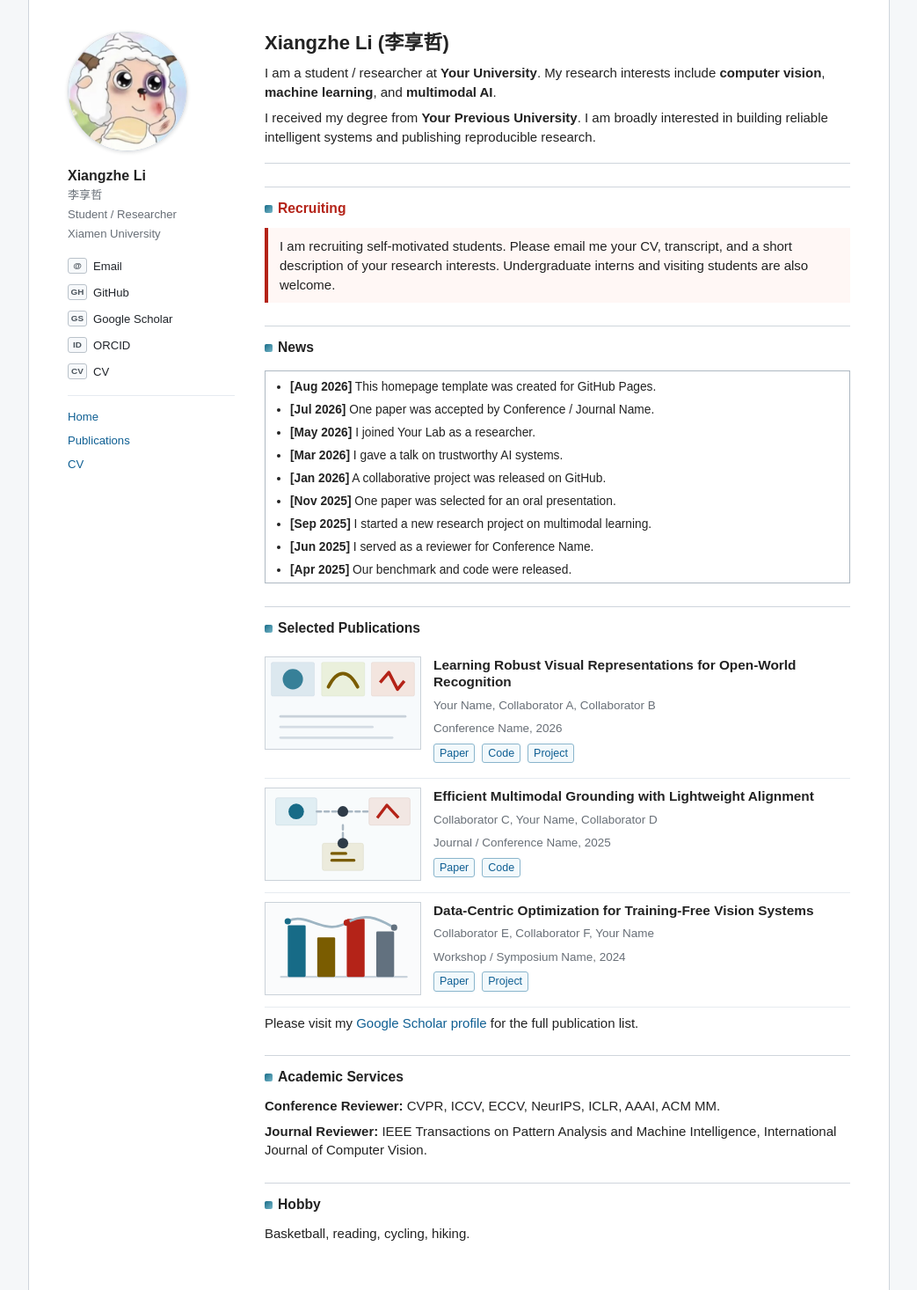
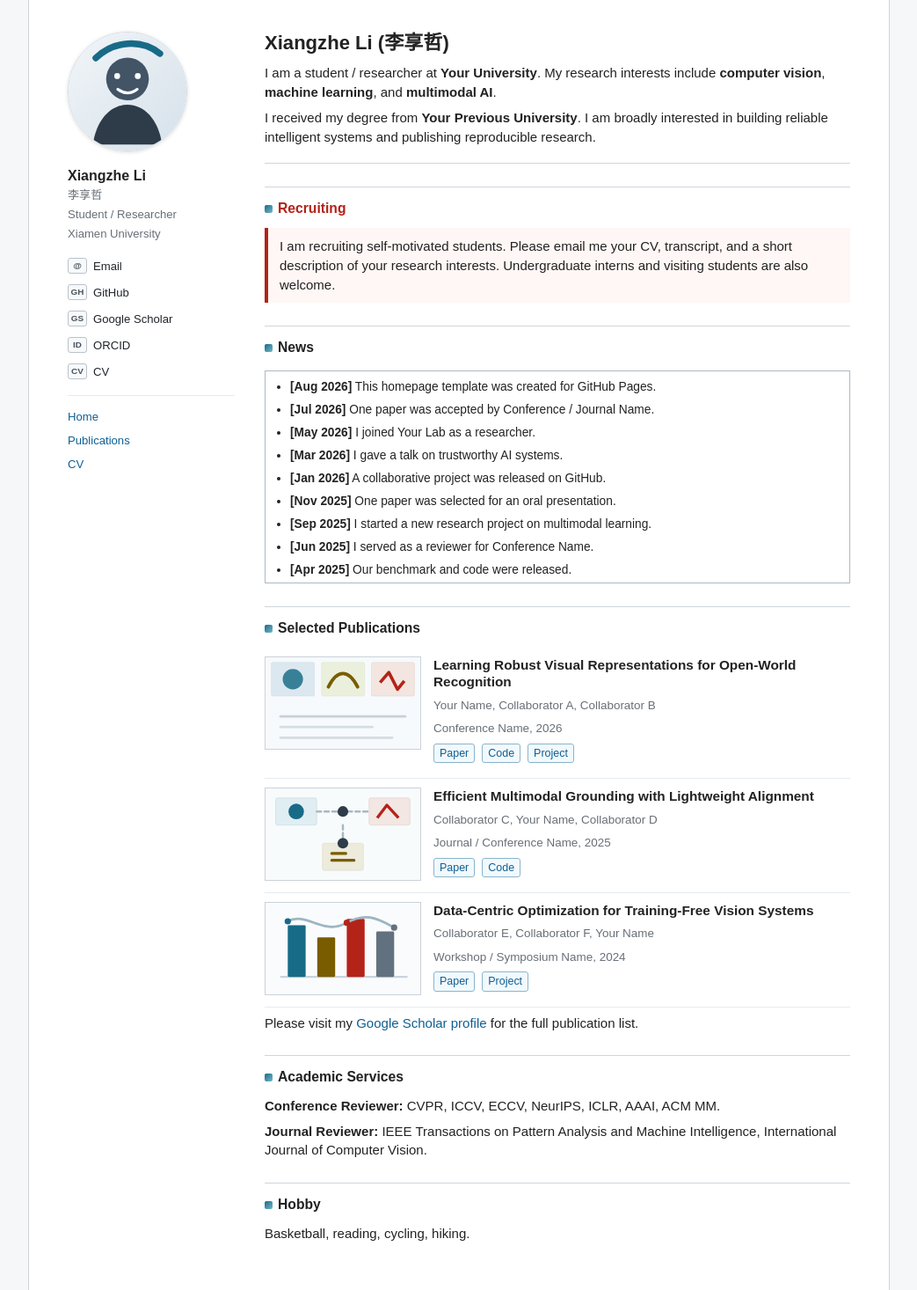
Before and after one commit to izhe666/izhe666.github.io, a Jekyll site: the page built from index.md, in a window 1280 px wide. Shown: the whole page at 88% size, without its empty margins (118-1161 px from the left). Built offline with Jekyll 4.4.1, drawn with Linux system fonts in a browser that asks for light colours.

Commit message:
Update profile.yml

```diff
--- a/_data/profile.yml
+++ b/_data/profile.yml
@@ -3,7 +3,7 @@ name_zh: "李享哲"
 title: "Student / Researcher"
 affiliation: "Xiamen University"
 email: "2531167601@qq.com"
-avatar: "/assets/images/me.png"
+avatar: "/assets/images/avatar.svg"
 github: "https://github.com/izhe666"
 google_scholar: "https://scholar.google.com/"
 orcid: "https://orcid.org/"
```
